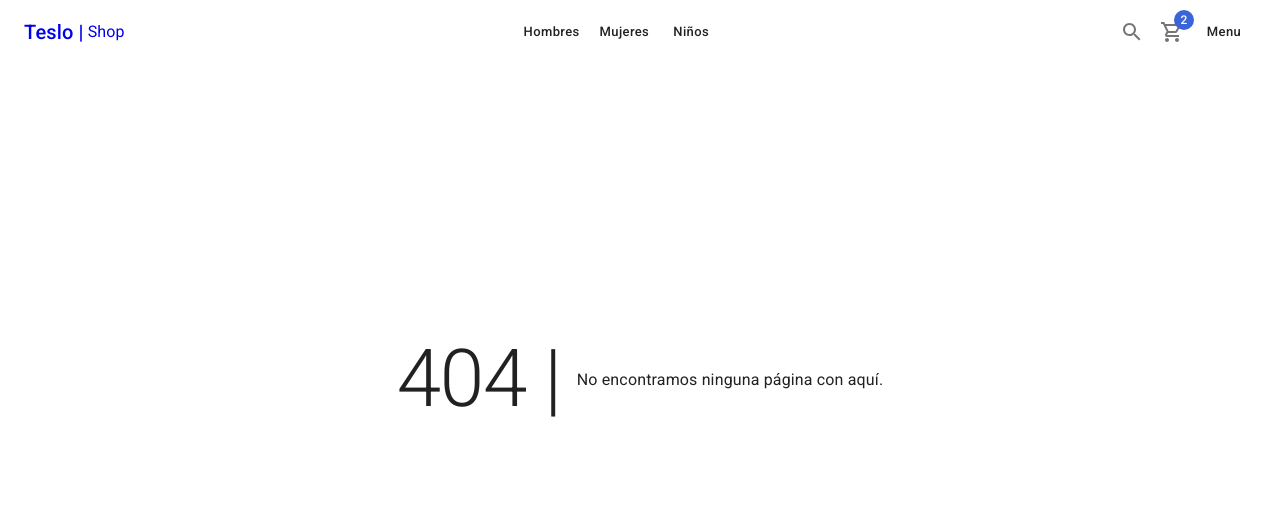
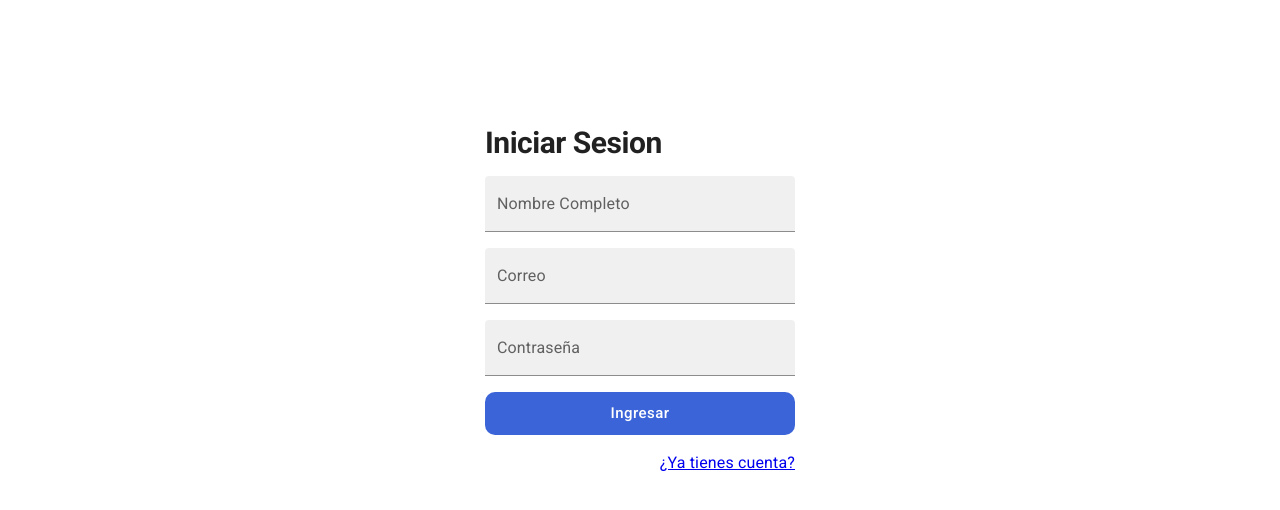
Before and after one commit to carlosraez/teslo-shop, a Next.js app: page /auth/register in a window 1280 px wide. Before the commit this address had no page. Shown: the top 510 px of the page. Built offline with nearby package versions, Linux system fonts and the light colour scheme.

Commit message:
feat login

```diff
--- /dev/null
+++ b/src/components/layout/AuthLayout.tsx
@@ -0,0 +1,28 @@
+import { Box } from "@mui/system";
+import Head from "next/head";
+import { FC, ReactNode } from "react";
+
+interface Props {
+  title: string;
+  children: ReactNode;
+}
+
+export const AuthLayout: FC<Props> = ({ children, title }) => {
+  return (
+    <>
+      <Head>
+        <title>{title}</title>
+      </Head>
+      <main>
+        <Box
+          display="flex"
+          justifyContent="center"
+          alignItems="center"
+          height="calc(100vh - 200px)"
+        >
+          {children}
+        </Box>
+      </main>
+    </>
+  );
+};
--- a/src/components/layout/index.ts
+++ b/src/components/layout/index.ts
@@ -1 +1,2 @@
 export * from "./ShopLayout";
+export * from "./AuthLayout";
--- /dev/null
+++ b/src/pages/auth/register.tsx
@@ -0,0 +1,57 @@
+import NextLink from "next/link";
+import { AuthLayout } from "@/components/layout";
+import { Button, Grid, Link, TextField, Typography } from "@mui/material";
+import { Box } from "@mui/system";
+
+const RegisterPage = () => {
+  return (
+    <AuthLayout title="login">
+      <Box sx={{ width: 350, padding: "10px 20px" }}>
+        <Grid container spacing={2}>
+          <Grid item xs={12}>
+            <Typography variant="h1" component="h1">
+              Iniciar Sesion
+            </Typography>
+          </Grid>
+          <Grid item xs={12}>
+            <Typography variant="h1" component="h1">
+              <TextField label="Nombre Completo" variant="filled" fullWidth />
+            </Typography>
+          </Grid>
+          <Grid item xs={12}>
+            <Typography variant="h1" component="h1">
+              <TextField label="Correo" variant="filled" fullWidth />
+            </Typography>
+          </Grid>
+          <Grid item xs={12}>
+            <Typography variant="h1" component="h1">
+              <TextField
+                label="Contraseña"
+                variant="filled"
+                fullWidth
+                type="password"
+              />
+            </Typography>
+          </Grid>
+          <Grid item xs={12}>
+            <Button
+              color="secondary"
+              className="circular-btn"
+              size="large"
+              fullWidth
+            >
+              Ingresar
+            </Button>
+          </Grid>
+          <Grid item xs={12} display="flex" justifyContent="end">
+            <NextLink href="/auth/login" passHref>
+              <Link underline="always">¿Ya tienes cuenta?</Link>
+            </NextLink>
+          </Grid>
+        </Grid>
+      </Box>
+    </AuthLayout>
+  );
+};
+
+export default RegisterPage;
```
Also changed, not shown: src/pages/auth/login.tsx (added, +52 -0 lines).
